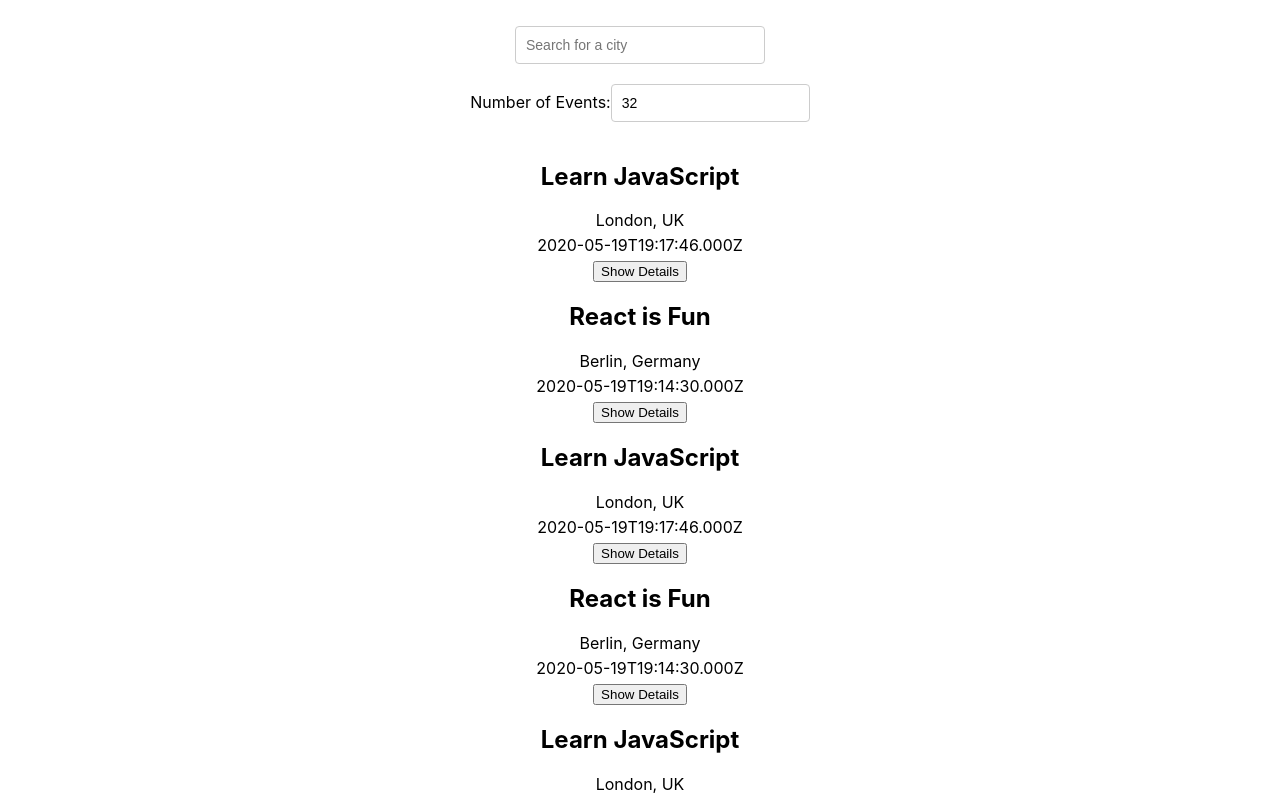
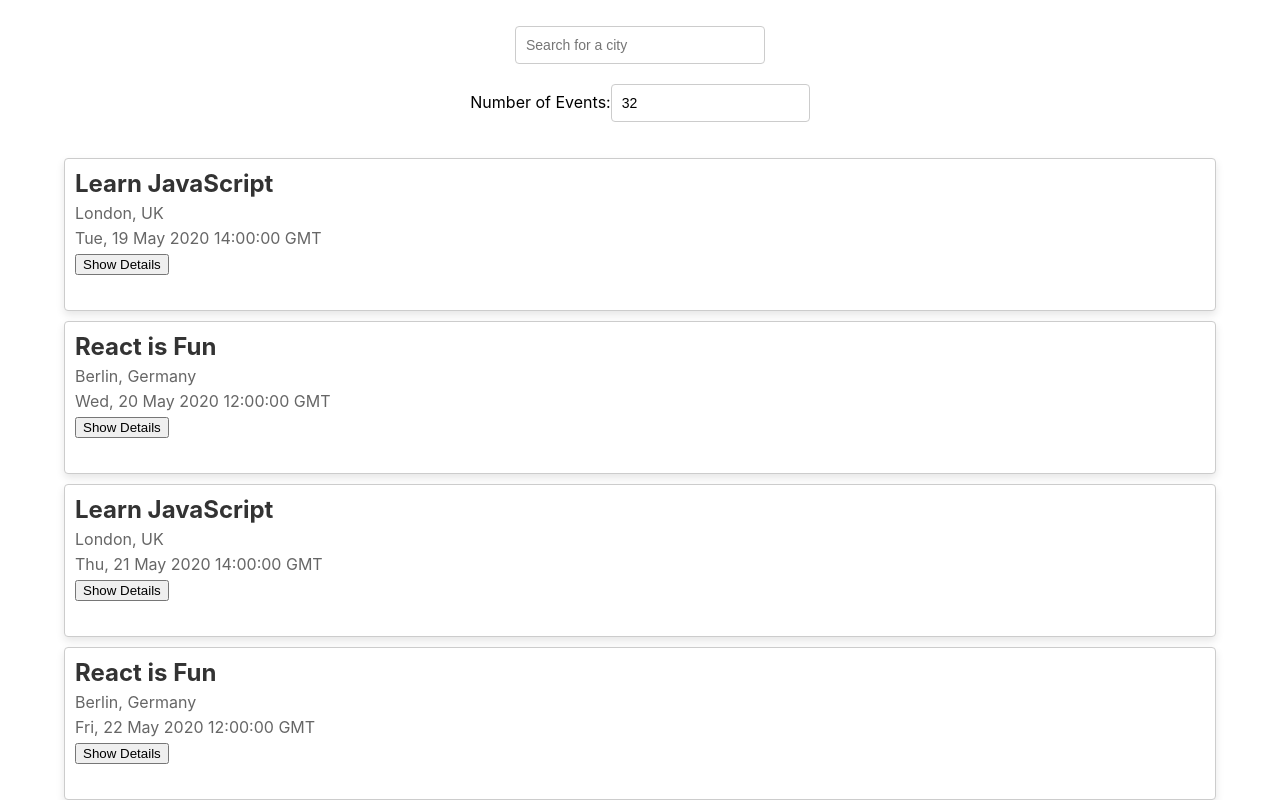
Before and after one commit to Nandy1329/Meet, a React (Create React App) app: page / in a window 1280 px wide. Shown: the top 800 px of the page. Built offline with nearby package versions, Linux system fonts and the light colour scheme.

Commit message:
updated css style

```diff
--- a/src/App.css
+++ b/src/App.css
@@ -1,4 +1,5 @@
 @import url(https://fonts.googleapis.com/css?family=Roboto:500);
+
 .App {
   text-align: center;
   padding: 2% 5%;
@@ -75,14 +76,45 @@ input[type="number"] {
   border: 1px solid #ccc;
   border-radius: 4px;
   position: relative;
+  background-color: #fff;
+  box-shadow: 0 4px 8px rgba(0, 0, 0, 0.1);
 }
 
-.details-btn {
-  position: absolute;
-  right: 5px;
-  bottom: 5px;
-  padding: 5px 8px;
+.eventSummary {
+  margin-bottom: 10px;
+}
+
+.eventSummary h2 {
+  margin: 0;
+  font-size: 1.5em;
+  color: #333;
+}
+
+.eventSummary p {
+  margin: 5px 0;
+  color: #666;
+}
+
+.eventDetails {
+  margin-top: 10px;
+  padding: 10px;
+  background-color: #f9f9f9;
+  border-top: 1px solid #ccc;
+}
+
+.show-details-btn {
+  display: inline-block;
+  margin-top: 10px;
+  padding: 5px 10px;
   border-radius: 4px;
   outline: none;
   cursor: pointer;
+  background-color: #007bff;
+  color: #fff;
+  border: none;
+  transition: background-color 0.3s ease;
 }
+
+.show-details-btn:hover {
+  background-color: #0056b3;
+}
--- a/src/api.js
+++ b/src/api.js
@@ -32,7 +32,7 @@ const removeQuery = () => {
 
 const checkToken = async (accessToken) => {
   const response = await fetch(
-    `https://muylbuwi61.execute-api.us-west-2.amazonaws.com/dev/api/check-token/${accessToken}`
+    `https://www.googleapis.com/oauth2/v1/tokeninfo?access_token=${accessToken}`
   );
   const results = await response.json();
   return results;
--- a/src/components/Event.js
+++ b/src/components/Event.js
@@ -1,28 +1,36 @@
-// src/components/Event.js
+import { useState } from "react"
+import PropTypes from 'prop-types'
 
-import { useState } from "react";
 
 const Event = ({ event }) => {
-  const [showDetails, setShowDetails] = useState(false);
+  const [showDetails, setShowDetails] = useState(false)
   return (
-    <li>
-      <div className="eventSummary">
+    <li className='event'>
+      <span className='eventSummary'>
         <h2>{event.summary}</h2>
-        <p>{event.location}</p>
-        <p>{event.created}</p>
-      </div>
+        <p className="location">{event.location}</p>
+        <p className="originalStartTime">{event && (new Date(event.originalStartTime.dateTime)).toUTCString()}</p>
+      </span>
       {showDetails ? (
-        <div className="eventDetails">
+        <div className='details' id="details" >
           <p>{event.description}</p>
+          <a href={event.htmlLink}>See details on Google Calendar</a>
         </div>
       ) : null}
-      <button className="show-details-btn"
+      <button
+        id="show-details-btn"
+        className='details-btn'
+        name="Show Details"
         onClick={() => setShowDetails(!showDetails)}
-        >
-          {showDetails ? "Hide Details" : "Show Details"}
-        </button>
+      >
+        {showDetails ? 'Hide Details' : 'Show Details'}
+      </button>
     </li>
-  );
+  )
 }
 
 export default Event;
+
+Event.propTypes = {
+  event: PropTypes.object.isRequired
+}
```
Also changed, not shown: src/components/CitySearch.js (indentation only).
